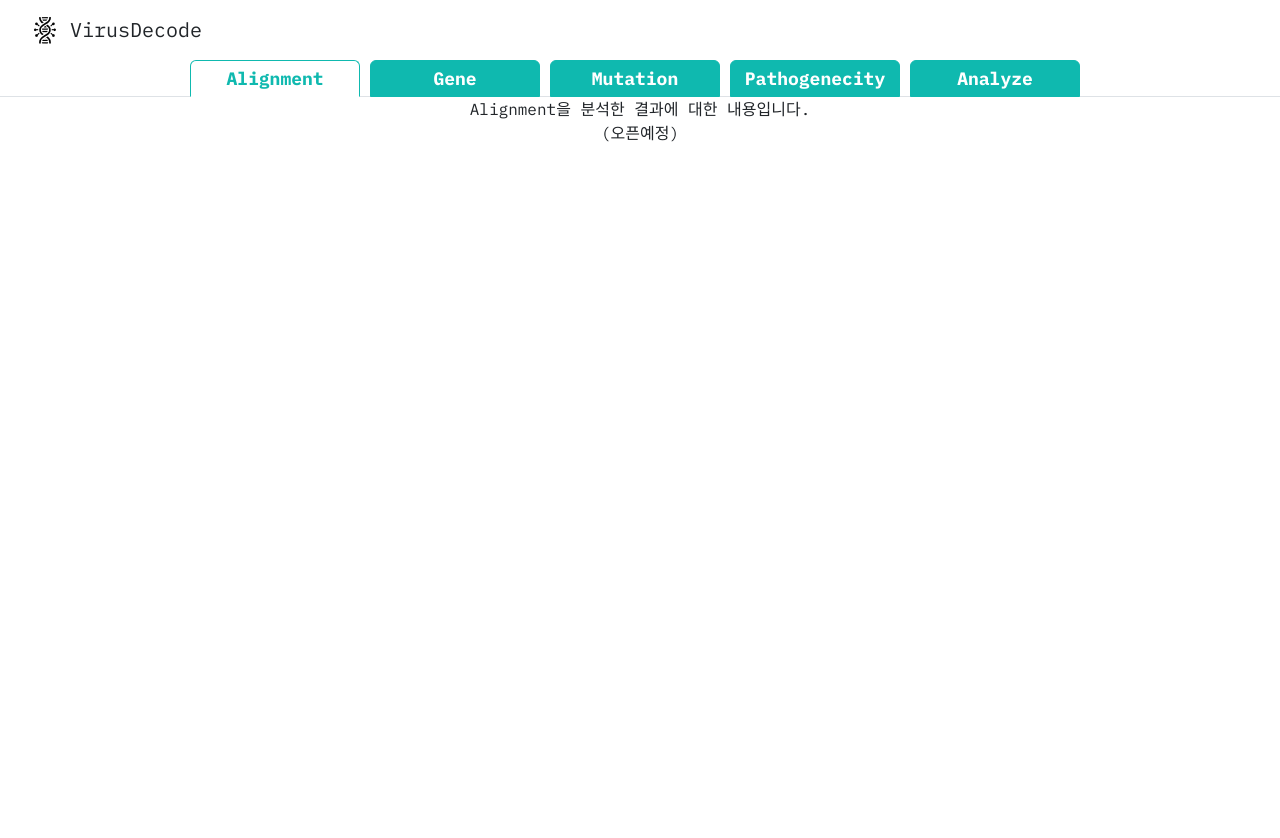
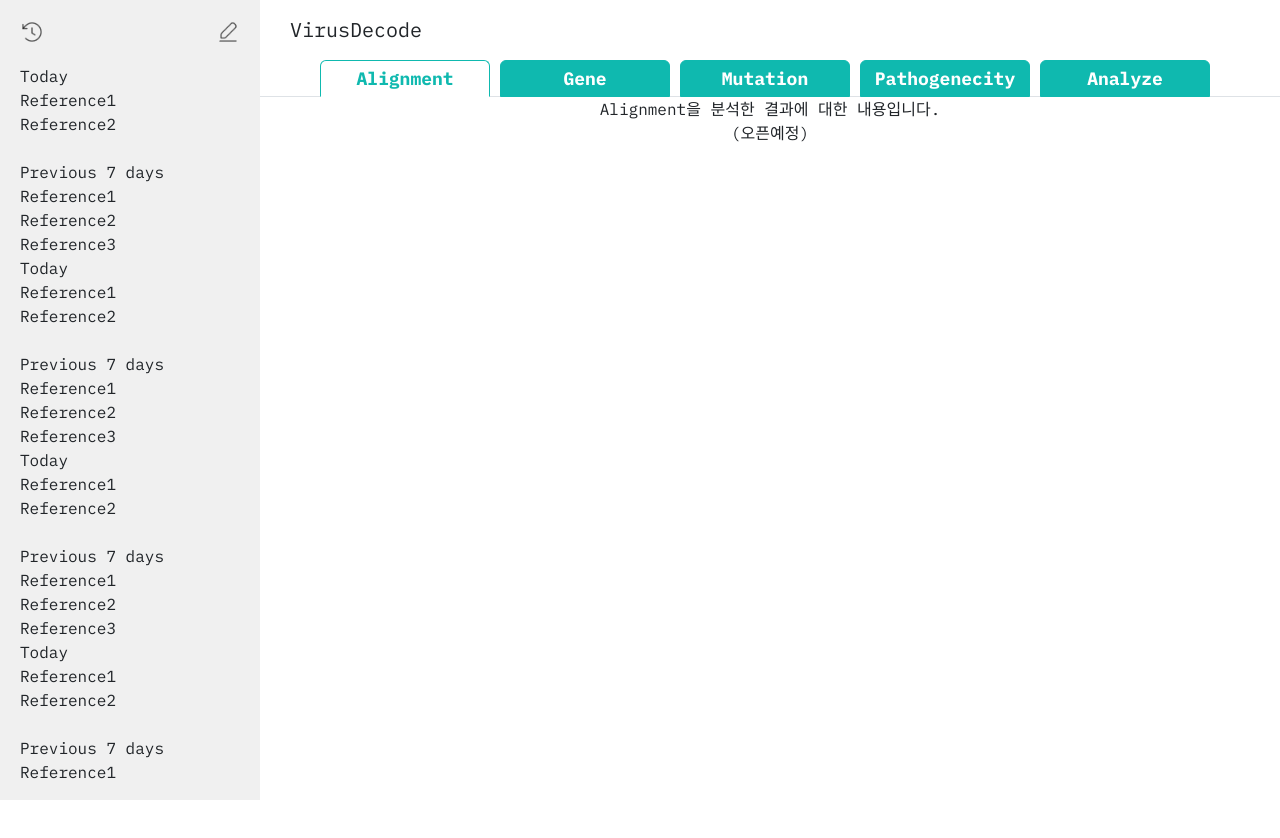
Before and after one commit to VirusDecode-project/VirusDecode, a React (Create React App) app in the folder frontend/: page /analysis in a window 1280 px wide. Shown: the top 838 px of the page. Built offline with nearby package versions, Linux system fonts and the light colour scheme.

Commit message:
새로고침 버그 해결

```diff
--- a/frontend/src/App.css
+++ b/frontend/src/App.css
@@ -66,3 +66,58 @@
   padding-left: 0;
   padding-right: 0;
 }
+
+.sidebar-toggle {
+  margin: 20px;
+  padding: 10px 20px;
+  background-color: #007bff;
+  color: white;
+  border: none;
+  cursor: pointer;
+  border-radius: 5px;
+}
+
+.sidebar {
+  position: fixed;
+  top: 0;
+  left: -260px;
+  width: 260px;
+  height: 100%;
+  background-color: #f0f0f0;
+  transition: left 0.3s ease;
+  z-index: 1000;
+  padding: 20px;
+  box-sizing: border-box;
+  /* overflow-y: auto; */
+  display: flex;
+  flex-direction: column; /* Flexbox 레이아웃 추가 */
+}
+
+
+.sidebar.show {
+  left: 0;
+}
+
+.sidebar-header {
+  display: flex;
+  justify-content: space-between;
+  align-items: center;
+  margin-bottom: 20px;
+}
+
+.sidebar-header h2 {
+  margin: 0;
+}
+
+.close-btn {
+  background-color: transparent;
+  border: none;
+  font-size: 20px;
+  cursor: pointer;
+}
+
+.sidebar-body {
+  flex-grow: 1; /* Flex-grow로 남은 공간 차지 */
+  overflow-y: auto;
+  text-align: left;
+}
--- a/frontend/src/App.js
+++ b/frontend/src/App.js
@@ -2,20 +2,31 @@ import './App.css';
 import 'bootstrap/dist/css/bootstrap.min.css';
 import { Navbar, Container } from 'react-bootstrap';
 import logo from './logo.png';//이거 퍼블릭 폴더에 넣기
-import { Routes, Route, useNavigate } from 'react-router-dom'
+import { Routes, Route, useNavigate, useLocation} from 'react-router-dom'
 
 import InputSeq from './pages/inputSeq.js'
 import Analysis from './pages/analysis.js'
-import { React, useState } from 'react';
+import { React, useState, useEffect } from 'react';
 import historyIcon from './history.png';
 import editIcon from './edit.png';
 
 function App() {
 
   let navigate = useNavigate();
+  let location = useLocation();
 
   const [show, setShow] = useState(false);
   const [isHome, setIsHome] = useState(true);
+
+  useEffect(() => {
+    if (location.pathname === '/') {
+      setIsHome(true);
+      setShow(false);
+    } else {
+      setIsHome(false);
+      setShow(true);
+    }
+  }, [location.pathname]);
 
 
 
@@ -23,15 +34,9 @@ function App() {
   const handleShow = () => setShow(true);
 
   const handleNavigate = (path) => {
-    if (path === '/') {
-      setIsHome(true);
-      setShow(false); // 홈으로 갈 때는 사이드바를 닫습니다.
-    } else {
-      setIsHome(false);
-      setShow(true); // 다른 페이지로 갈 때는 사이드바를 엽니다.
-    }
     navigate(path);
   }
+
 
   return (
     <div className="App">
@@ -51,6 +56,47 @@ function App() {
           <div>Reference1</div>
           <div>Reference2</div>
           <div>Reference3</div>
+          <div>Today</div>
+          <div>Reference1</div>
+          <div>Reference2</div>
+          <br />
+          <div>Previous 7 days</div>
+          <div>Reference1</div>
+          <div>Reference2</div>
+          <div>Reference3</div>
+          <div>Today</div>
+          <div>Reference1</div>
+          <div>Reference2</div>
+          <br />
+          <div>Previous 7 days</div>
+          <div>Reference1</div>
+          <div>Reference2</div>
+          <div>Reference3</div>
+          <div>Today</div>
+          <div>Reference1</div>
+          <div>Reference2</div>
+          <br />
+          <div>Previous 7 days</div>
+          <div>Reference1</div>
+          <div>Reference2</div>
+          <div>Reference3</div>
+          <div>Today</div>
+          <div>Reference1</div>
+          <div>Reference2</div>
+          <br />
+          <div>Previous 7 days</div>
+          <div>Reference1</div>
+          <div>Reference2</div>
+          <div>Reference3</div>
+          <div>Today</div>
+          <div>Reference1</div>
+          <div>Reference2</div>
+          <br />
+          <div>Previous 7 days</div>
+          <div>Reference1</div>
+          <div>Reference2</div>
+          <div>Reference3</div>
+
 
         </div>
       </div>
--- a/frontend/src/pages/inputSeq.css
+++ b/frontend/src/pages/inputSeq.css
@@ -221,53 +221,3 @@ body {
   text-align: left; /* 좌측 정렬 설정 */
   display: block; /* 기본적으로 form-label은 inline 요소이므로 block으로 설정 */
 }
-
-/*--------------------------------------------*/
-.sidebar-toggle {
-  margin: 20px;
-  padding: 10px 20px;
-  background-color: #007bff;
-  color: white;
-  border: none;
-  cursor: pointer;
-  border-radius: 5px;
-}
-
-.sidebar {
-  position: fixed;
-  top: 0;
-  left: -260px;
-  width: 260px;
-  height: 100%;
-  background-color: #f0f0f0;
-  transition: left 0.3s ease;
-  z-index: 1000;
-  padding: 20px;
-  box-sizing: border-box;
-}
-
-.sidebar.show {
-  left: 0;
-}
-
-.sidebar-header {
-  display: flex;
-  justify-content: space-between;
-  align-items: center;
-  margin-bottom: 20px;
-}
-
-.sidebar-header h2 {
-  margin: 0;
-}
-
-.close-btn {
-  background-color: transparent;
-  border: none;
-  font-size: 20px;
-  cursor: pointer;
-}
-
-.sidebar-body {
-  text-align: left;
-}
```
